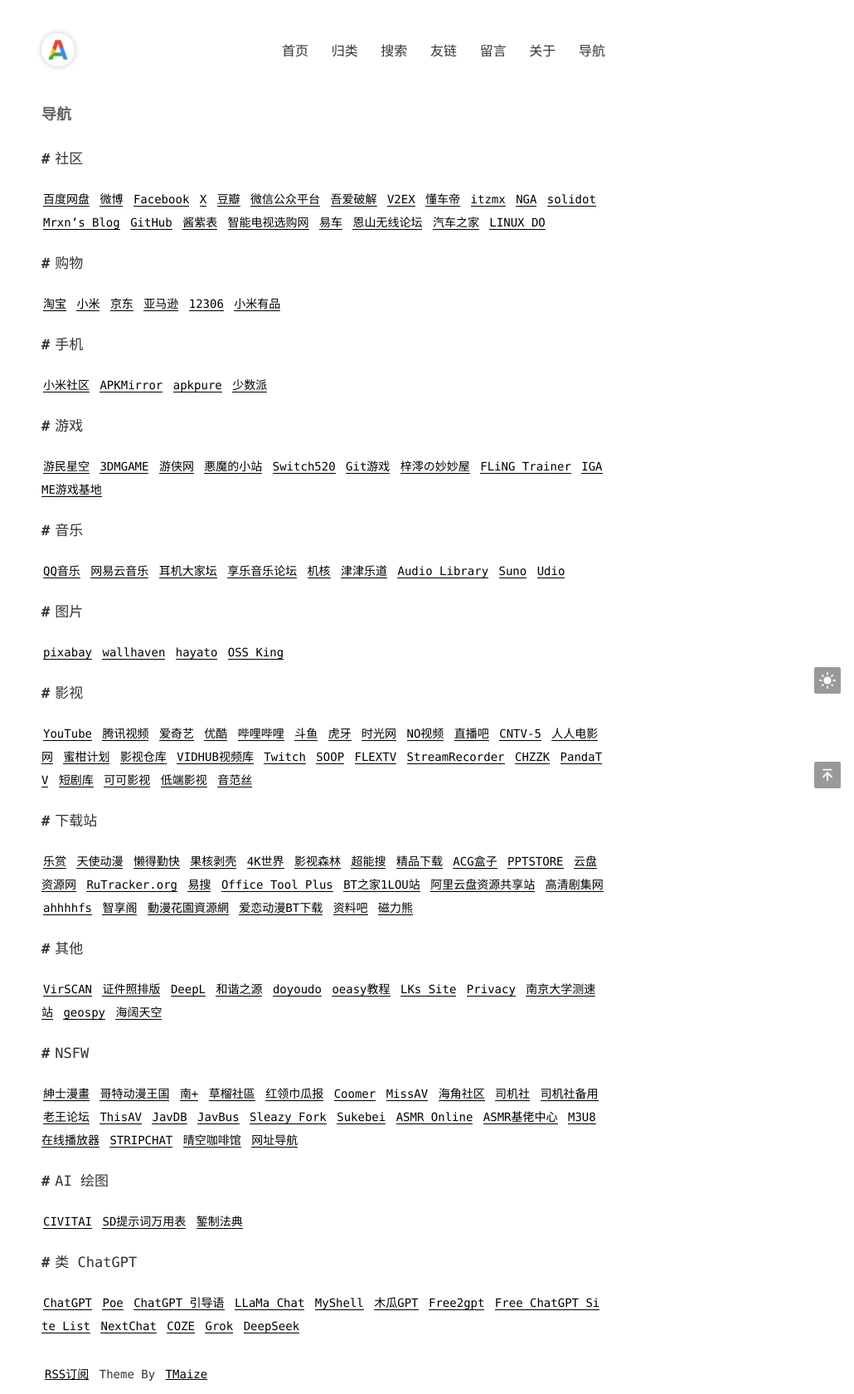
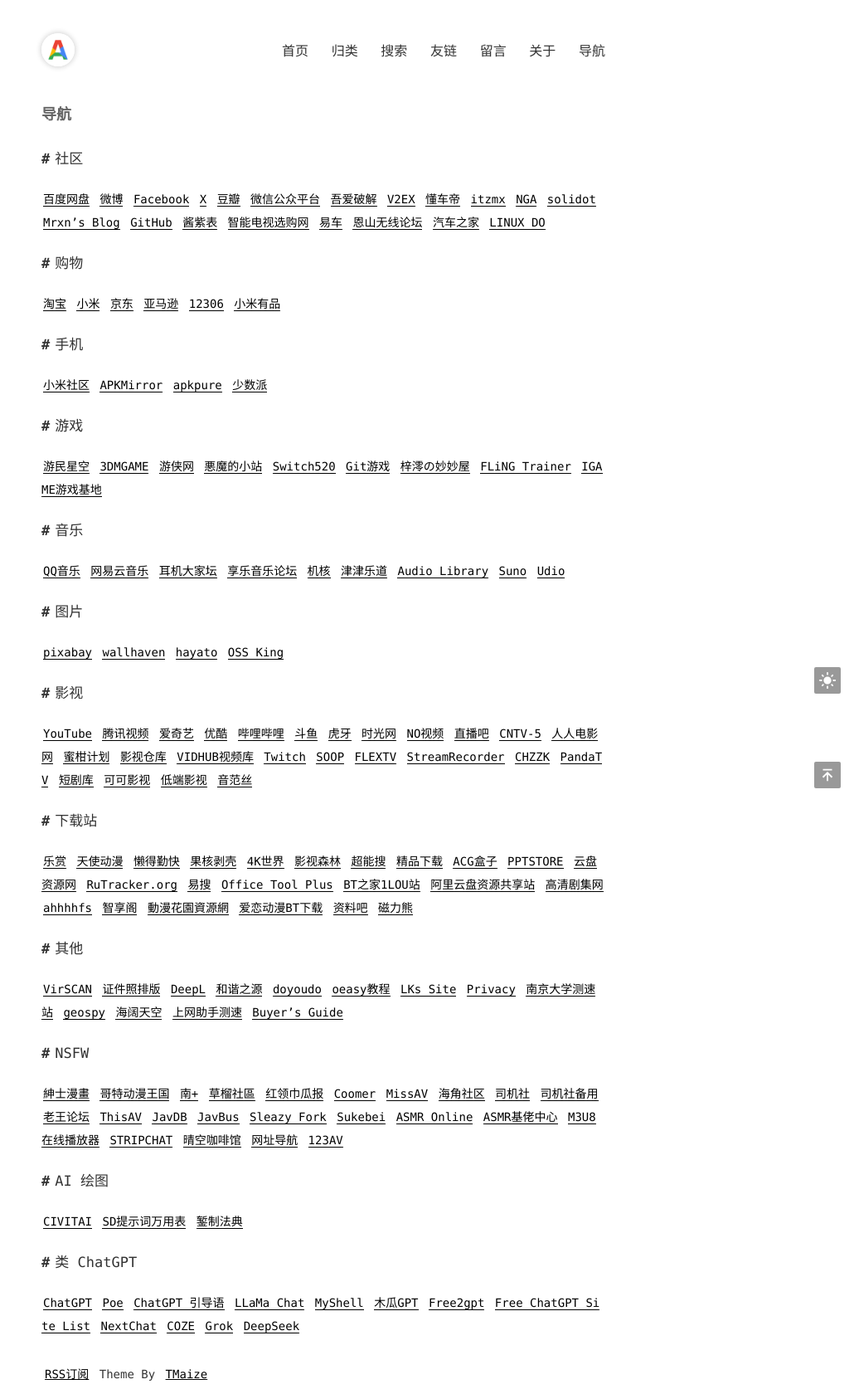
Before and after one commit to admans/admans.github.io, a Jekyll site: the page built from pages/navi.md, in a window 1280 px wide. Shown: the whole page at 83% size, without its empty margins (250-1280 px from the left). Built offline with Jekyll 4.4.1, drawn with Linux system fonts in a browser that asks for light colours.

Commit message:
Update navi.md

```diff
--- a/pages/navi.md
+++ b/pages/navi.md
@@ -37,11 +37,11 @@ title: 导航
 
 ## 其他
 
-[VirSCAN](http://www.virscan.org/ "VirSCAN") [证件照排版](http://www.sandcomp.com/blog/sandphoto/ "证件照排版") [DeepL](https://www.deepl.com/translator "DeepL") [和谐之源](https://hunter.gitlab.io/tools/harmonious/ "和谐之源") [doyoudo](http://www.doyoudo.com/ "doyoudo") [oeasy教程](http://oeasy.org/ "oeasy教程")  [LKs Site](http://lkssite.vip/ "LKs Site") [Privacy](https://privacy.aiuys.com/ "Privacy") [南京大学测速站](https://test.nju.edu.cn/ "南京大学测速站") [geospy](https://geospy.ai/ "geospy") [海阔天空](https://www.ahzll.top/ "海阔天空")
+[VirSCAN](http://www.virscan.org/ "VirSCAN") [证件照排版](http://www.sandcomp.com/blog/sandphoto/ "证件照排版") [DeepL](https://www.deepl.com/translator "DeepL") [和谐之源](https://hunter.gitlab.io/tools/harmonious/ "和谐之源") [doyoudo](http://www.doyoudo.com/ "doyoudo") [oeasy教程](http://oeasy.org/ "oeasy教程")  [LKs Site](http://lkssite.vip/ "LKs Site") [Privacy](https://privacy.aiuys.com/ "Privacy") [南京大学测速站](https://test.nju.edu.cn/ "南京大学测速站") [geospy](https://geospy.ai/ "geospy") [海阔天空](https://www.ahzll.top/ "海阔天空") [上网助手测速](http://www.swok.cn/ "上网助手测速") [Buyer's Guide](https://buyersguide.macrumors.com/ "Buyer's Guide")
 
 ## NSFW
 
-[紳士漫畫](https://www.wnacg.com/ "紳士漫畫") [哥特动漫王国](https://www.gtloli.gay/ "哥特动漫王国") [南+](https://south-plus.net/ "南+") [草榴社區](https://t66y.com/ "草榴社區") [红领巾瓜报](https://hlj.fun/ "红领巾瓜报") [Coomer](https://coomer.su/ "Coomer") [MissAV](https://missav.ai/ "MissAV") [海角社区](https://haijiao.com/ "海角社区") [司机社](https://bitbucket.org/xsijishe/yjdz/src/main/ "司机社") [司机社备用](https://47447.net/ "司机社备用") [老王论坛](https://laowang.vip "老王论坛") [ThisAV](https://thisav.me/ "ThisAV") [JavDB](https://javdb.com/ "JavDB") [JavBus](https://www.javbus.com/ "JavBus") [Sleazy Fork](https://sleazyfork.org/zh-CN "Sleazy Fork") [Sukebei](https://sukebei.nyaa.si/ "Sukebei") [ASMR Online](https://www.asmr.one/works "ASMR Online") [ASMR基佬中心](https://asmrgay.org/ "ASMR基佬中心") [M3U8在线播放器](https://5721004.xyz/ "M3U8在线播放器") [STRIPCHAT](https://zh.stripchat.com/ "STRIPCHAT") [晴空咖啡馆](https://aozoracafe.com/ "晴空咖啡馆") [网址导航](https://southpl.us/ "网址导航")
+[紳士漫畫](https://www.wnacg.com/ "紳士漫畫") [哥特动漫王国](https://www.gtloli.gay/ "哥特动漫王国") [南+](https://south-plus.net/ "南+") [草榴社區](https://t66y.com/ "草榴社區") [红领巾瓜报](https://hlj.fun/ "红领巾瓜报") [Coomer](https://coomer.su/ "Coomer") [MissAV](https://missav.ai/ "MissAV") [海角社区](https://haijiao.com/ "海角社区") [司机社](https://bitbucket.org/xsijishe/yjdz/src/main/ "司机社") [司机社备用](https://47447.net/ "司机社备用") [老王论坛](https://laowang.vip "老王论坛") [ThisAV](https://thisav.me/ "ThisAV") [JavDB](https://javdb.com/ "JavDB") [JavBus](https://www.javbus.com/ "JavBus") [Sleazy Fork](https://sleazyfork.org/zh-CN "Sleazy Fork") [Sukebei](https://sukebei.nyaa.si/ "Sukebei") [ASMR Online](https://www.asmr.one/works "ASMR Online") [ASMR基佬中心](https://asmrgay.org/ "ASMR基佬中心") [M3U8在线播放器](https://5721004.xyz/ "M3U8在线播放器") [STRIPCHAT](https://zh.stripchat.com/ "STRIPCHAT") [晴空咖啡馆](https://aozoracafe.com/ "晴空咖啡馆") [网址导航](https://southpl.us/ "网址导航") [123AV](https://123av.com/ "123AV")
 
 ## AI 绘图
 
```
